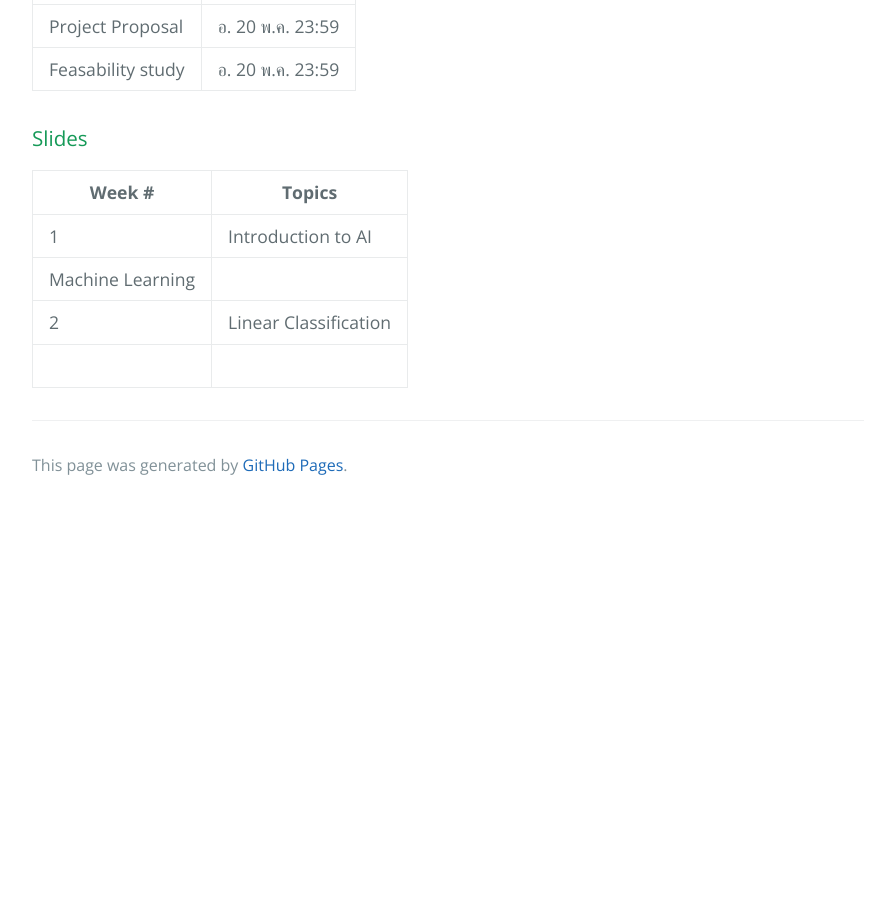
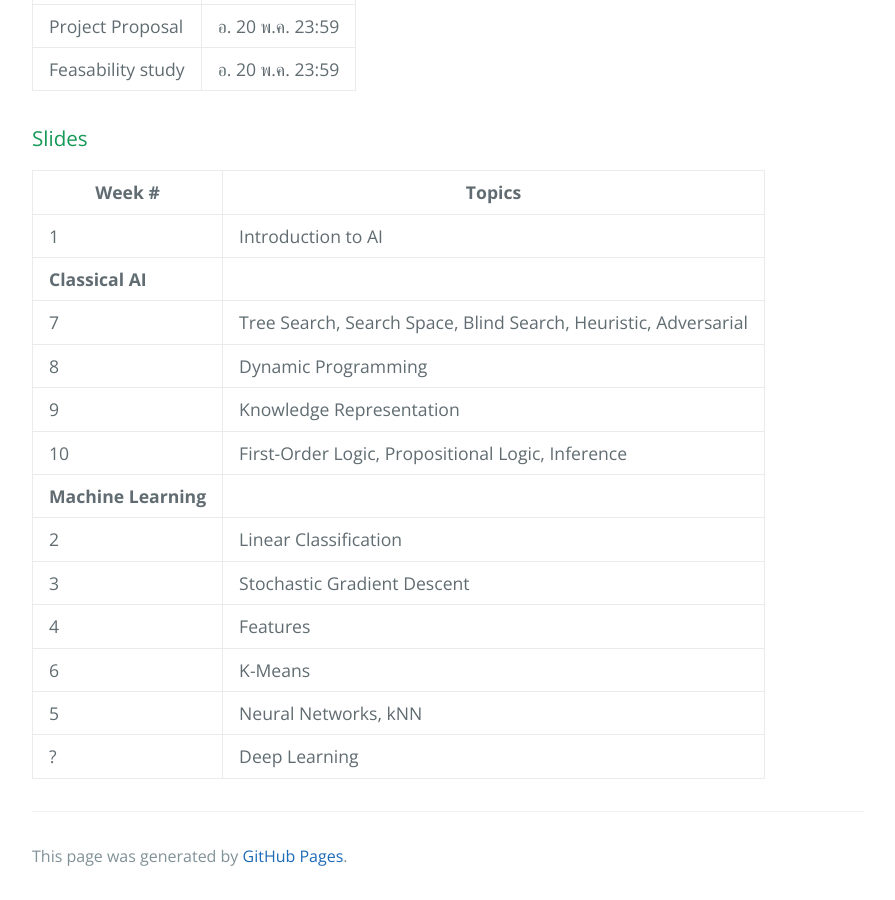
Before and after one commit to pratch/ml_course, a Jekyll site: the page built from index.md, in a window 1280 px wide and 900 px high, scrolled down 1261 px. Shown: the whole window, without its empty margins (192-1087 px from the left). Built offline with Jekyll 4.4.1, drawn with Linux system fonts in a browser that asks for light colours; before the commit the page ends 1770 px from its top, so only the background shows below that.

Commit message:
Update index.md

```diff
--- a/index.md
+++ b/index.md
@@ -41,6 +41,15 @@ Study and practice of Introduction and Learning theory, Supervised learning, Cla
 | Week # | Topics |
 | --- | --- |
 | 1 | Introduction to AI |
-| Machine Learning ||
+| **Classical AI** ||
+| 7 | Tree Search, Search Space, Blind Search, Heuristic, Adversarial |
+| 8 | Dynamic Programming |
+| 9 | Knowledge Representation |
+| 10 | First-Order Logic, Propositional Logic, Inference |
+| **Machine Learning** ||
 | 2 | Linear Classification |
-| |  |
+| 3 | Stochastic Gradient Descent |
+| 4 | Features |
+| 6 | K-Means |
+| 5 | Neural Networks, kNN |
+| ? | Deep Learning |
```
